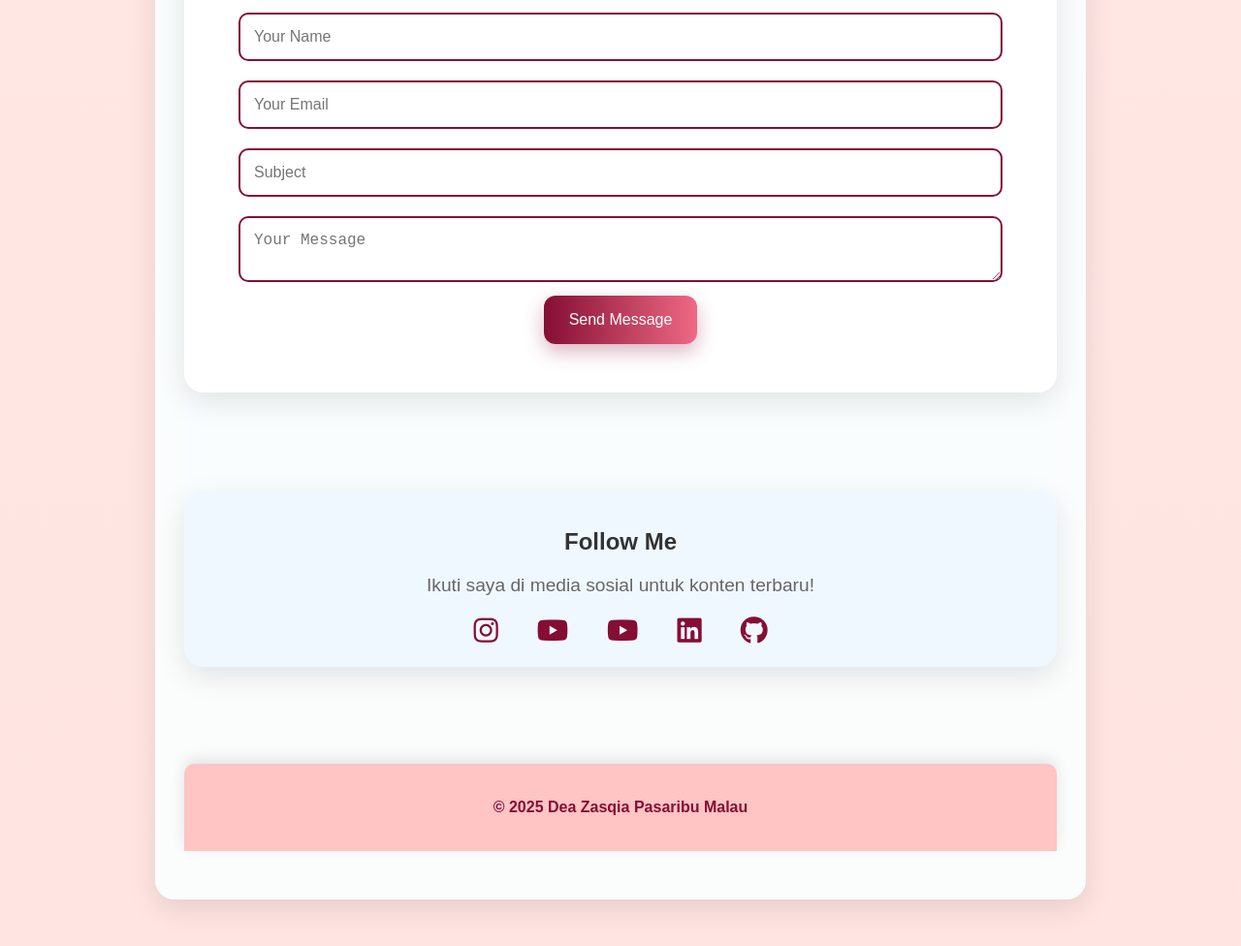
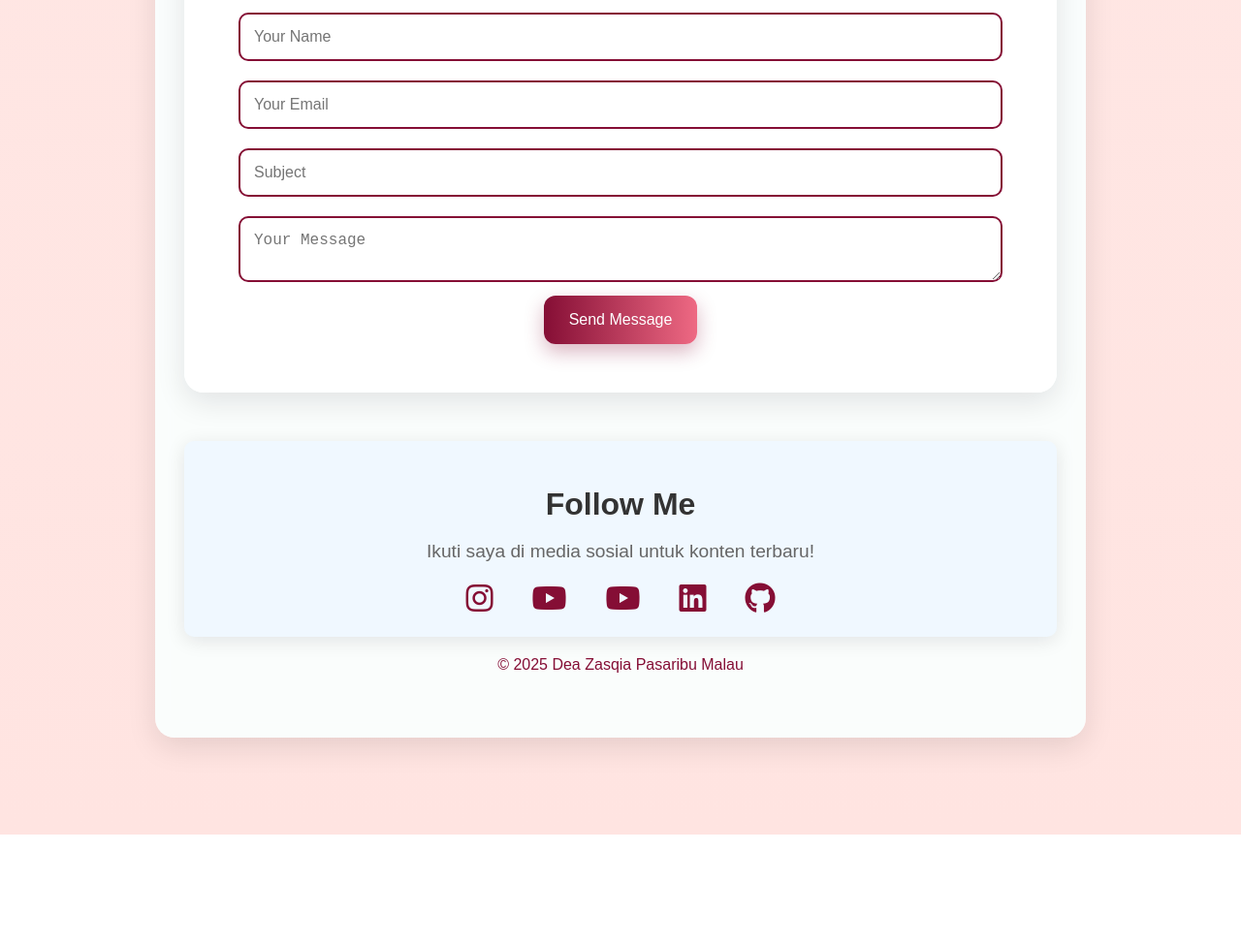
Before and after one commit to deazasqiamalau/Portofolio-Dea-Zasqia, a plain HTML site: page index.html in a window 1280 px wide. Shown: the part 7517-8493 px from the top of the page at 97% size. After the commit the page ends 8378 px from the top, so only its background shows below. Drawn offline with Linux system fonts and the light colour scheme.

Commit message:
Update style.css

```diff
--- a/style.css
+++ b/style.css
@@ -307,37 +307,46 @@ section:hover {
     background: linear-gradient(90deg, #ee6983, #850e35);
     transform: scale(1.07);
 }
-/* ---Follow Me----*/
+
+
+/* FOLLOW */
+#follow {
+    background-color: #f0f8ff;
+    padding: 40px 20px;
+    text-align: center;
+    border-radius: 10px;
+    box-shadow: 0 4px 20px rgba(0, 0, 0, 0.1);
+    margin: 20px 0;
+}
+#follow h2 {
+    font-family: 'Arial', sans-serif;
+    color: #850e35;
+    font-size: 2em;
+    margin-bottom: 10px;
+}
+#follow p {
+    font-size: 1.2em;
+    color: #850e35;
+    margin-bottom: 20px;
+}
 .social-links {
-    margin-top: 20px;
     display: flex;
     justify-content: center;
     gap: 20px;
 }
-
 .social-links a {
-    font-size: 1.8rem;
-    color: #850e35;
-    transition: all 0.3s ease-in-out;
-    animation: fadeIn 1.5s ease-in-out;
+    text-decoration: none;
+    color: inherit;
+    transition: transform 0.3s, color 0.3s;
+    font-size: 2em;
 }
-
 .social-links a:hover {
-    color: #ee6983;
     transform: scale(1.2);
 }
-
-/* ---- 5. Footer ---- */
-footer {
-    background: #ffc4c4;
-    color: #850e35;
-    padding: 20px;
-    text-align: center;
-    font-weight: bold;
-    border-radius: 10px 10px 0 0;
-    box-shadow: 0 -5px 15px rgba(0, 0, 0, 0.1);
-    animation: slideUp 1s ease-in-out;
-}
+.social-links a:nth-child(1):hover { color: #E1306C; }
+.social-links a:nth-child(2):hover { color: #FF0000; }
+.social-links a:nth-child(3):hover { color: #0077B5; }
+.social-links a:nth-child(4):hover { color: #333; }
 
 /* ---- 7. Tombol ---- */
 button {
```
